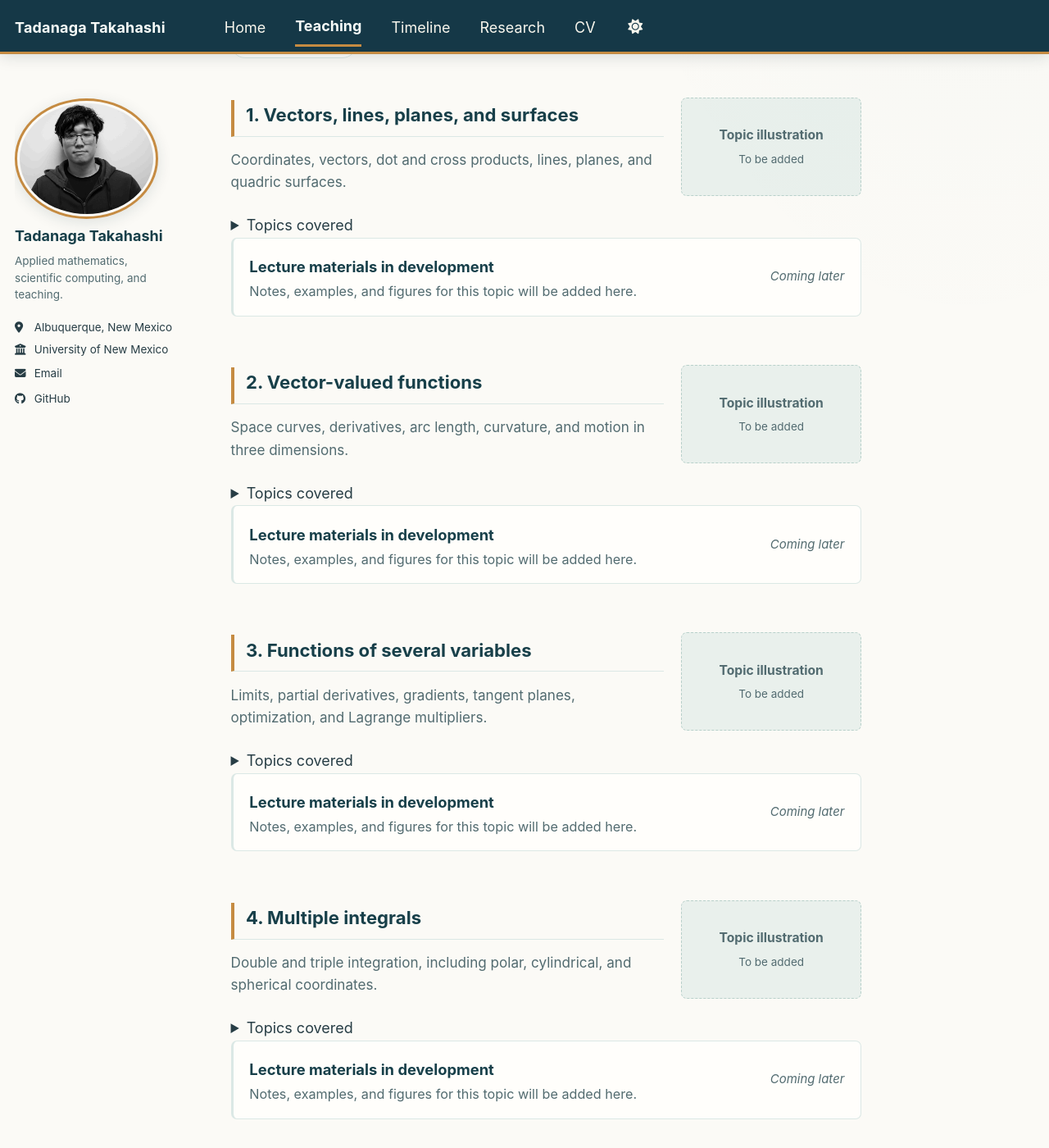
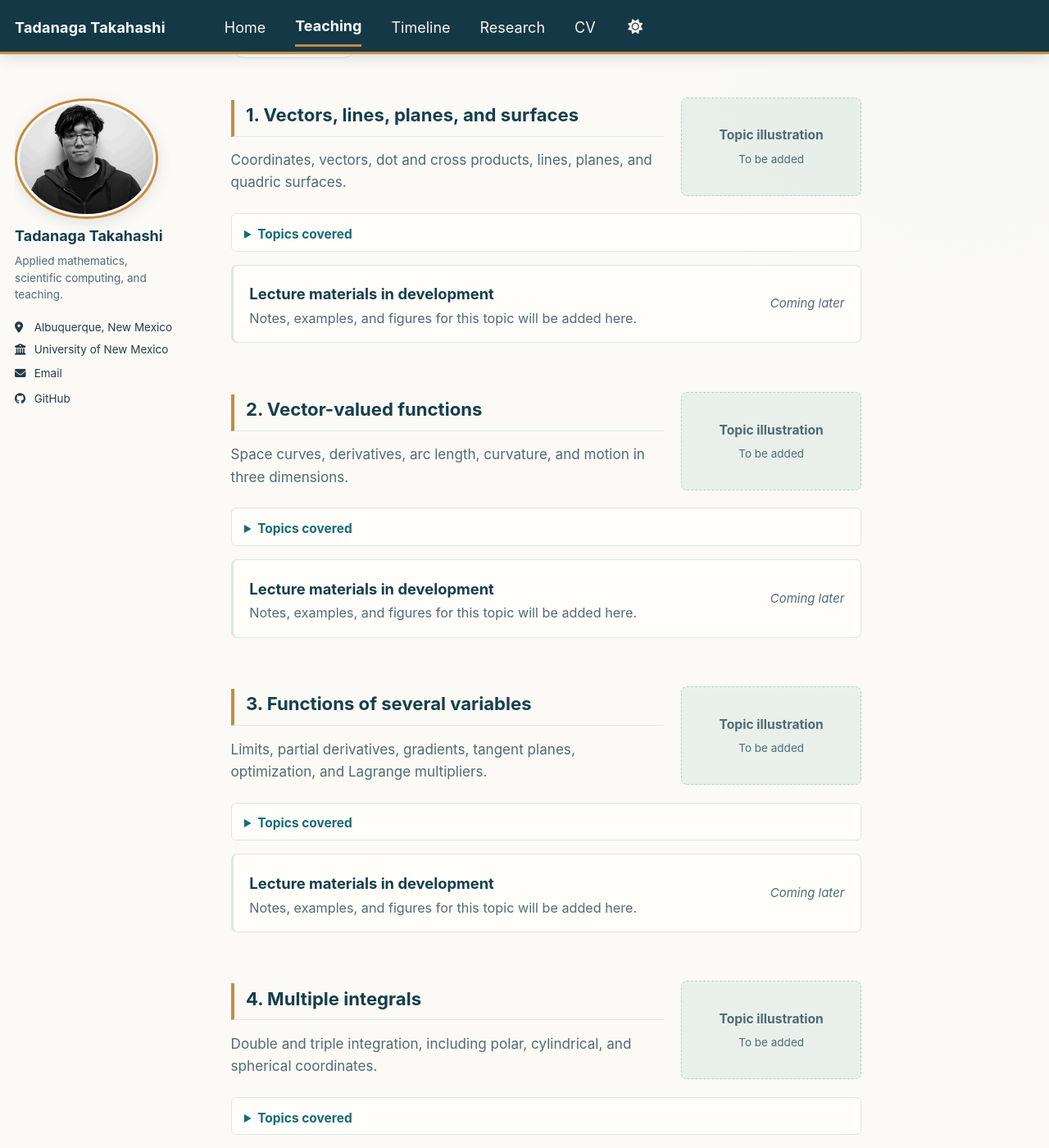
Before and after one commit to tadanaga/webpage, a Jekyll site: the page built from _pages/math-2531.md, in a window 1280 px wide and 1400 px high, scrolled down 2696 px. Shown: the whole window at 82% size. Built offline with Jekyll 4.4.1, drawn with Linux system fonts in a browser that asks for light colours; a style sheet for code colours, icons or effects is not loaded.

Commit message:
Style expandable topic outlines on the Calculus III materials page

```diff
--- a/_sass/layout/_course-cards.scss
+++ b/_sass/layout/_course-cards.scss
@@ -226,3 +226,27 @@
 .course-topic__outline li {
   margin-bottom: 0.2rem;
 }
+
+.course-topic__details {
+  margin: 0 0 0.9rem;
+  padding: 0.45rem 0.85rem 0.2rem;
+  border: 1px solid var(--global-border-color);
+  border-radius: 6px;
+  background: var(--site-panel-color);
+}
+
+.course-topic__details summary {
+  cursor: pointer;
+  color: var(--global-base-color);
+  font-size: 0.86rem;
+  font-weight: 700;
+  padding: 0.2rem 0;
+}
+
+.course-topic__details[open] summary {
+  margin-bottom: 0.45rem;
+}
+
+.course-topic__details .course-topic__outline {
+  margin-top: 0.3rem;
+}
```
